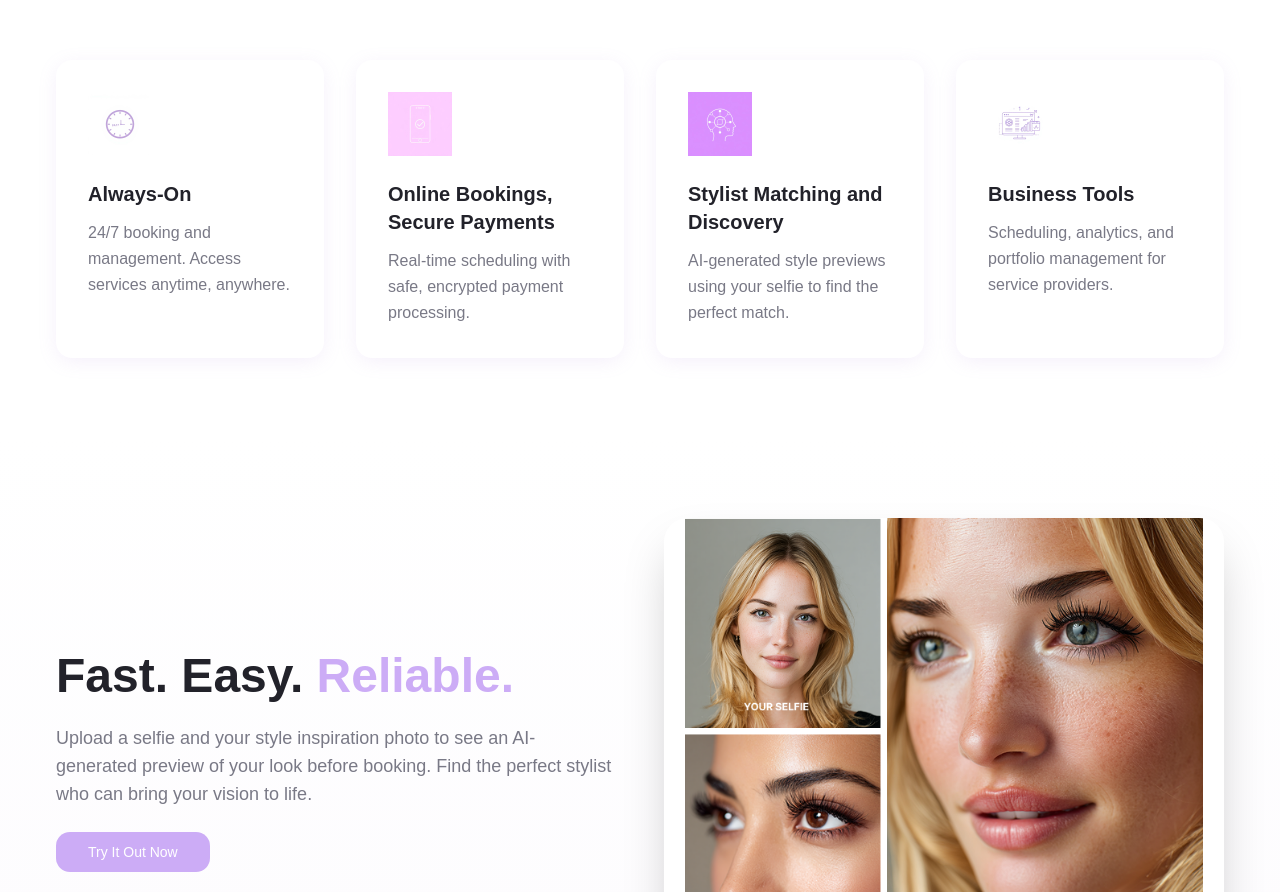
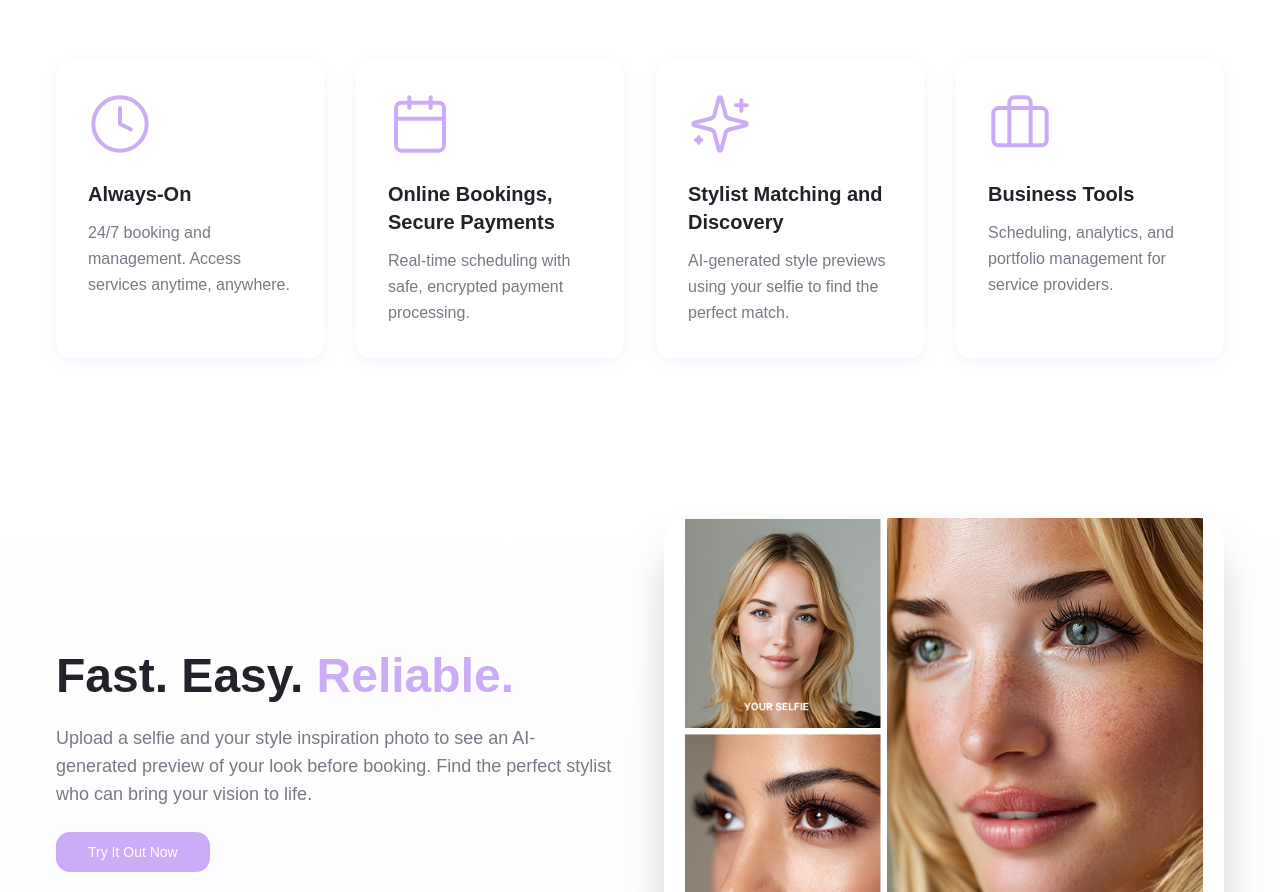
Before and after one commit to mulberry-pi/ubuhleonline, a React (Vite) app: page / in a window 1280 px wide. Shown: the part 1392-2284 px from the top of the page. Built offline with nearby package versions, Linux system fonts and the light colour scheme; the HTML template or start-up script is replaced by a standard one.

Commit message:
Fix icon backgrounds

```diff
--- a/src/components/ServiceCard.tsx
+++ b/src/components/ServiceCard.tsx
@@ -1,14 +1,16 @@
+import { LucideIcon } from "lucide-react";
+
 interface ServiceCardProps {
-  icon: string;
+  icon: LucideIcon;
   title: string;
   description: string;
 }
 
-const ServiceCard = ({ icon, title, description }: ServiceCardProps) => {
+const ServiceCard = ({ icon: Icon, title, description }: ServiceCardProps) => {
   return (
     <div className="bg-card rounded-2xl p-8 shadow-[0_4px_20px_-2px_hsl(266_60%_70%/0.15)] hover:shadow-[0_8px_30px_-4px_hsl(266_60%_70%/0.25)] transition-all duration-300 hover:-translate-y-2 h-full flex flex-col">
       <div className="mb-6">
-        <img src={icon} alt={title} className="w-16 h-16 object-contain bg-transparent mix-blend-multiply dark:mix-blend-screen" />
+        <Icon className="w-16 h-16 text-primary" strokeWidth={1.5} />
       </div>
       <h3 className="text-xl font-semibold mb-3" style={{ fontFamily: "'Outfit', sans-serif" }}>
         {title}
--- a/src/components/Services.tsx
+++ b/src/components/Services.tsx
@@ -1,28 +1,25 @@
 import ServiceCard from "./ServiceCard";
-import iconAlwaysOn from "@/assets/icon-always-on.png";
-import iconBooking from "@/assets/icon-booking.png";
-import iconMatching from "@/assets/icon-matching.png";
-import iconTools from "@/assets/icon-tools.png";
+import { Clock, Calendar, Sparkles, Briefcase } from "lucide-react";
 
 const Services = () => {
   const services = [
     {
-      icon: iconAlwaysOn,
+      icon: Clock,
       title: "Always-On",
       description: "24/7 booking and management. Access services anytime, anywhere.",
     },
     {
-      icon: iconBooking,
+      icon: Calendar,
       title: "Online Bookings, Secure Payments",
       description: "Real-time scheduling with safe, encrypted payment processing.",
     },
     {
-      icon: iconMatching,
+      icon: Sparkles,
       title: "Stylist Matching and Discovery",
       description: "AI-generated style previews using your selfie to find the perfect match.",
     },
     {
-      icon: iconTools,
+      icon: Briefcase,
       title: "Business Tools",
       description: "Scheduling, analytics, and portfolio management for service providers.",
     },
```
